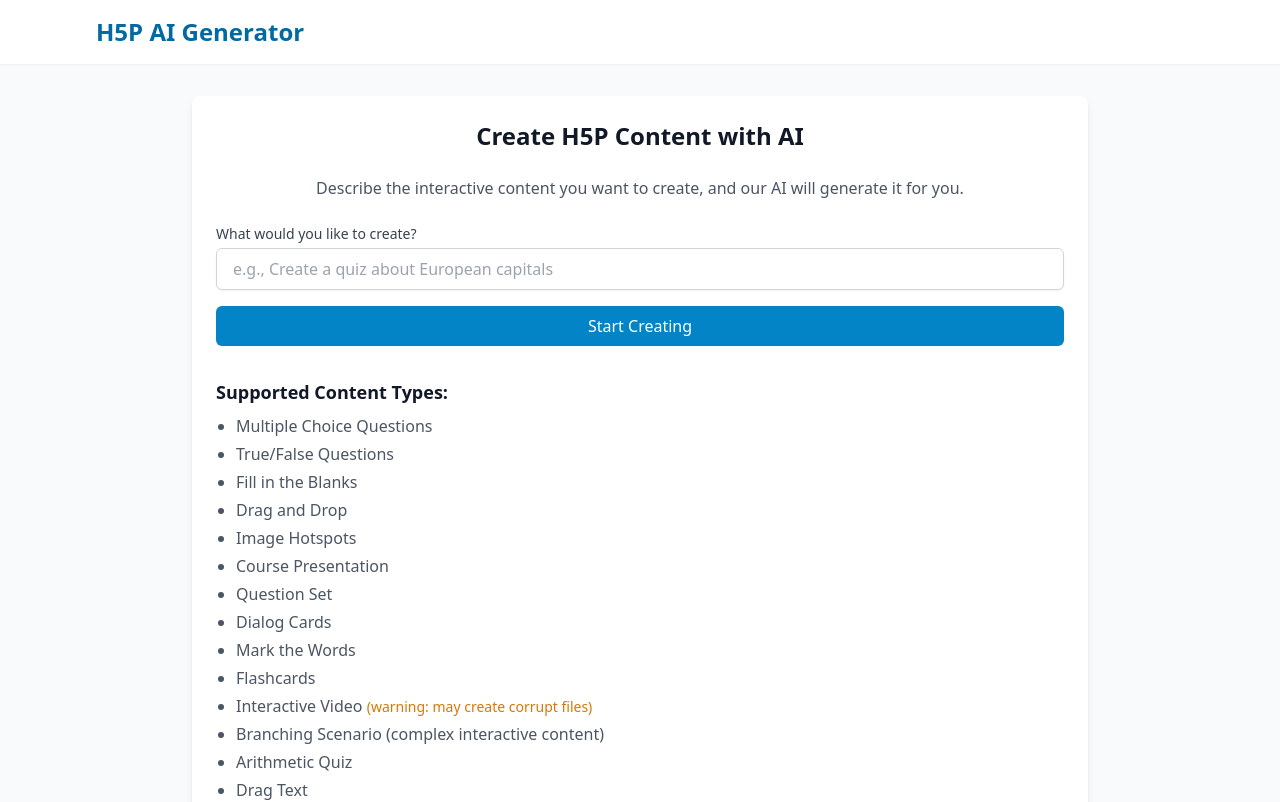
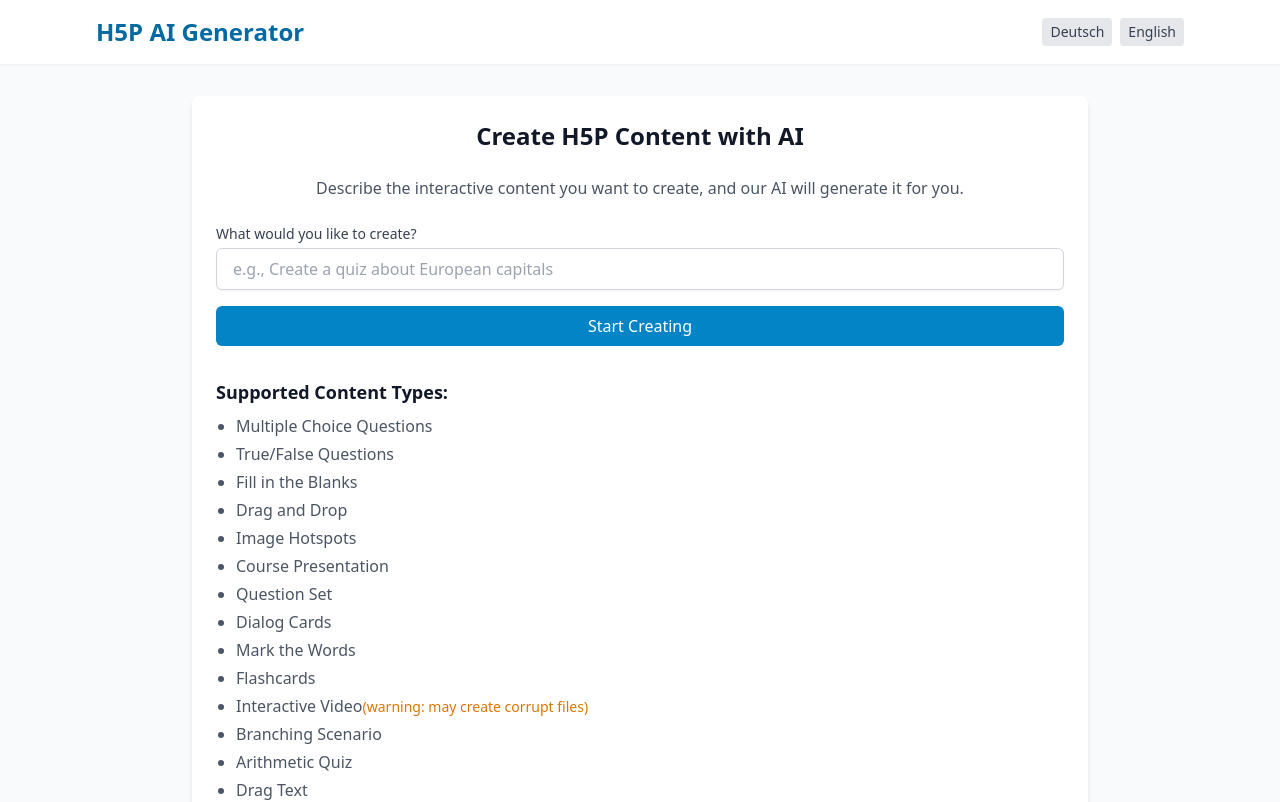
Before and after one commit to pascalkienast/H5P-AI-Generator, a Next.js app: page / in a window 1280 px wide. Shown: the top 802 px of the page. Built offline with nearby package versions, Linux system fonts and the light colour scheme.

Commit message:
multi lang

```diff
--- /dev/null
+++ b/components/LanguageSwitcher.js
@@ -0,0 +1,30 @@
+import { useTranslation } from 'react-i18next';
+
+export default function LanguageSwitcher() {
+  const { i18n } = useTranslation();
+
+  return (
+    <div className="flex gap-2">
+      <button
+        onClick={() => i18n.changeLanguage('de')}
+        className={`px-2 py-1 rounded text-sm ${
+          i18n.language === 'de'
+            ? 'bg-primary-600 text-white'
+            : 'bg-gray-200 text-gray-700 hover:bg-gray-300'
+        }`}
+      >
+        Deutsch
+      </button>
+      <button
+        onClick={() => i18n.changeLanguage('en')}
+        className={`px-2 py-1 rounded text-sm ${
+          i18n.language === 'en'
+            ? 'bg-primary-600 text-white'
+            : 'bg-gray-200 text-gray-700 hover:bg-gray-300'
+        }`}
+      >
+        English
+      </button>
+    </div>
+  );
+}
--- a/components/Layout.js
+++ b/components/Layout.js
@@ -1,6 +1,10 @@
 import Head from 'next/head';
+import { useTranslation } from 'react-i18next';
+import LanguageSwitcher from './LanguageSwitcher';
 
 export default function Layout({ children, title = 'H5P AI Generator' }) {
+  const { t } = useTranslation();
+
   return (
     <>
       <Head>
@@ -12,7 +16,10 @@
       <div className="min-h-screen flex flex-col">
         <header className="bg-white shadow-sm">
           <div className="container py-4">
-            <h1 className="text-2xl font-bold text-primary-700">H5P AI Generator</h1>
+            <div className="flex justify-between items-center">
+              <h1 className="text-2xl font-bold text-primary-700">{t('title')}</h1>
+              <LanguageSwitcher />
+            </div>
           </div>
         </header>
         <main className="flex-grow">
--- a/components/PreviewModule.js
+++ b/components/PreviewModule.js
@@ -1,6 +1,8 @@
 import { useState } from 'react';
+import { useTranslation } from 'react-i18next';
 
 export default function PreviewModule({ contentId, apiEndpoint }) {
+  const { t } = useTranslation();
   const [iframeLoading, setIframeLoading] = useState(true);
 
   const previewUrl = `${apiEndpoint}/h5p/play/${contentId}`;
@@ -9,14 +11,14 @@
   return (
     <div className="card">
       <div className="flex justify-between items-center mb-4">
-        <h2 className="text-xl font-semibold text-gray-800">Generated H5P Module</h2>
+        <h2 className="text-xl font-semibold text-gray-800">{t('generatedModule')}</h2>
         <a
           href={downloadUrl}
           target="_blank"
           rel="noopener noreferrer"
           className="btn-primary"
         >
-          Download H5P
+          {t('downloadH5P')}
         </a>
       </div>
 
--- a/pages/_app.js
+++ b/pages/_app.js
@@ -1,4 +1,5 @@
 import '../styles/globals.css';
+import '../utils/i18n';
 
 function MyApp({ Component, pageProps }) {
   return <Component {...pageProps} />;
--- a/pages/index.js
+++ b/pages/index.js
@@ -1,9 +1,11 @@
 import { useState, useEffect } from 'react';
+import { useTranslation } from 'react-i18next';
 import Layout from '../components/Layout';
 import ConversationUI from '../components/ConversationUI';
 import PreviewModule from '../components/PreviewModule';
 
 export default function Home() {
+  const { t } = useTranslation();
   const [messages, setMessages] = useState([]);
   const [isLoading, setIsLoading] = useState(false);
   const [error, setError] = useState(null);
@@ -133,13 +135,13 @@
   };
 
   return (
-    <Layout title="H5P AI Generator">
+    <Layout title={t('title')}>
       <div className="max-w-4xl mx-auto">
         {step === 'start' ? (
           <div className="card">
-            <h1 className="text-2xl font-bold text-center mb-6">Create H5P Content with AI</h1>
+            <h1 className="text-2xl font-bold text-center mb-6">{t('createContent')}</h1>
             <p className="text-gray-600 mb-6 text-center">
-              Describe the interactive content you want to create, and our AI will generate it for you.
+              {t('description')}
             </p>
 
             <form
@@ -154,50 +156,55 @@
             >
               <div>
                 <label htmlFor="prompt" className="block text-sm font-medium text-gray-700 mb-1">
-                  What would you like to create?
+                  {t('whatCreate')}
                 </label>
                 <input
                   type="text"
                   id="prompt"
                   name="prompt"
-                  placeholder="e.g., Create a quiz about European capitals"
+                  placeholder={t('placeholder')}
                   className="input"
                   required
                 />
               </div>
               <button type="submit" className="btn-primary w-full">
-                Start Creating
+                {t('startCreating')}
               </button>
             </form>
 
             <div className="mt-8">
-              <h2 className="text-lg font-semibold mb-2">Supported Content Types:</h2>
+              <h2 className="text-lg font-semibold mb-2">{t('supportedTypes')}</h2>
               <ul className="list-disc pl-5 space-y-1 text-gray-600">
-                <li>Multiple Choice Questions</li>
-                <li>True/False Questions</li>
-                <li>Fill in the Blanks</li>
-                <li>Drag and Drop</li>
-                <li>Image Hotspots</li>
-                <li>Course Presentation</li>
-                <li>Question Set</li>
-                <li>Dialog Cards</li>
-                <li>Mark the Words</li>
-                <li>Flashcards</li>
-                <li>Interactive Video <span className="text-amber-600 text-sm">(warning: may create corrupt files)</span></li>
-                <li>Branching Scenario (complex interactive content)</li>
-                <li>Arithmetic Quiz</li>
-                <li>Drag Text</li>
-                <li>Essay</li>
-                <li>Find the Hotspot</li>
-                <li>Audio</li>
-                <li>Accordion</li>
-                <li>Summary</li>
-                <li>Interactive Book <span className="text-amber-600 text-sm">(complex)</span></li>
+                <li>{t('contentTypes.multipleChoice')}</li>
+                <li>{t('contentTypes.trueFalse')}</li>
+                <li>{t('contentTypes.fillBlanks')}</li>
+                <li>{t('contentTypes.dragDrop')}</li>
+                <li>{t('contentTypes.imageHotspots')}</li>
+                <li>{t('contentTypes.coursePresentation')}</li>
+                <li>{t('contentTypes.questionSet')}</li>
+                <li>{t('contentTypes.dialogCards')}</li>
+                <li>{t('contentTypes.markWords')}</li>
+                <li>{t('contentTypes.flashcards')}</li>
+                <li>
+                  {t('contentTypes.interactiveVideo')}
+                  <span className="text-amber-600 text-sm">{t('warnings.corruptFiles')}</span>
+                </li>
+                <li>{t('contentTypes.branchingScenario')}</li>
+                <li>{t('contentTypes.arithmeticQuiz')}</li>
+                <li>{t('contentTypes.dragText')}</li>
+                <li>{t('contentTypes.essay')}</li>
+                <li>{t('contentTypes.findHotspot')}</li>
+                <li>{t('contentTypes.audio')}</li>
+                <li>{t('contentTypes.accordion')}</li>
+                <li>{t('contentTypes.summary')}</li>
+                <li>
+                  {t('contentTypes.interactiveBook')}
+                  <span className="text-amber-600 text-sm">{t('warnings.complex')}</span>
+                </li>
               </ul>
               <div className="mt-4 p-3 bg-blue-50 border border-blue-200 rounded-md">
                 <p className="text-sm text-blue-800">
-                  <span className="font-medium">Tips:</span> For most educational content, start with Multiple Choice or Question Set.
-                  Complex types like Branching Scenario or Interactive Video may require additional editing after generation.
+                  <span className="font-medium">{t('tips')}</span> {t('tipsContent')}
                 </p>
               </div>
             </div>
@@ -206,7 +213,7 @@
           <div className="grid grid-cols-1 gap-6">
             {(needsMoreInfo || isLoading) ? (
               <div className="card h-[500px]">
-                <h2 className="text-xl font-semibold mb-4">Conversation</h2>
+                <h2 className="text-xl font-semibold mb-4">{t('conversation')}</h2>
                 <div className="h-[calc(100%-2rem)]">
                   <ConversationUI
                     messages={messages}
@@ -222,8 +229,8 @@
                 <div className="flex items-center justify-center py-8">
                   <div className="w-full max-w-md">
                     <div className="mb-4 text-center">
-                      <h3 className="text-lg font-medium text-gray-900">Generating H5P Content</h3>
-                      <p className="mt-1 text-sm text-gray-500">Please wait while we create your interactive content...</p>
+                      <h3 className="text-lg font-medium text-gray-900">{t('generating')}</h3>
+                      <p className="mt-1 text-sm text-gray-500">{t('generatingDesc')}</p>
                     </div>
                     <div className="relative pt-1">
                       <div className="overflow-hidden h-2 mb-4 text-xs flex rounded bg-primary-200">
@@ -237,14 +244,14 @@
 
             {error && (
               <div className="bg-red-50 border border-red-200 text-red-700 px-4 py-3 rounded-md">
-                <p className="font-medium">Error</p>
+                <p className="font-medium">{t('error')}</p>
                 <p className="text-sm">{error}</p>
               </div>
             )}
 
             {step === 'preview' && contentId && (
               <div className="card">
-                <h2 className="text-xl font-semibold mb-4">Generated H5P Module</h2>
+                <h2 className="text-xl font-semibold mb-4">{t('generatedModule')}</h2>
                 <PreviewModule contentId={contentId} apiEndpoint={apiEndpoint} />
               </div>
             )}
--- /dev/null
+++ b/utils/i18n.js
@@ -0,0 +1,115 @@
+import i18n from 'i18next';
+import { initReactI18next } from 'react-i18next';
+import LanguageDetector from 'i18next-browser-languagedetector';
+
+const resources = {
+  de: {
+    translation: {
+      "title": "H5P AI Generator",
+      "createContent": "H5P-Inhalte mit KI erstellen",
+      "description": "Beschreiben Sie den interaktiven Inhalt, den Sie erstellen möchten, und unsere KI wird ihn für Sie generieren.",
+      "whatCreate": "Was möchten Sie erstellen?",
+      "placeholder": "z.B. Erstelle ein Quiz über europäische Hauptstädte",
+      "startCreating": "Erstellen starten",
+      "supportedTypes": "Unterstützte Inhaltstypen:",
+      "tips": "Tipps:",
+      "tipsContent": "Für die meisten Bildungsinhalte beginnen Sie am besten mit Multiple Choice oder Question Set. Komplexe Typen wie Branching Scenario oder Interactive Video erfordern möglicherweise zusätzliche Bearbeitung nach der Generierung.",
+      "conversation": "Konversation",
+      "generating": "H5P-Inhalt wird generiert",
+      "generatingDesc": "Bitte warten Sie, während wir Ihren interaktiven Inhalt erstellen...",
+      "error": "Fehler",
+      "generatedModule": "Generiertes H5P-Modul",
+      "downloadH5P": "H5P herunterladen",
+      "startNew": "Neue Generierung starten",
+      "send": "Senden",
+      "typeMessage": "Nachricht eingeben...",
+      "contentTypes": {
+        "multipleChoice": "Multiple Choice Fragen",
+        "trueFalse": "Wahr/Falsch Fragen",
+        "fillBlanks": "Lückentexte",
+        "dragDrop": "Drag and Drop",
+        "imageHotspots": "Bild-Hotspots",
+        "coursePresentation": "Kurspräsentation",
+        "questionSet": "Fragensammlung",
+        "dialogCards": "Dialogkarten",
+        "markWords": "Wörter markieren",
+        "flashcards": "Karteikarten",
+        "interactiveVideo": "Interaktives Video",
+        "branchingScenario": "Verzweigtes Szenario",
+        "arithmeticQuiz": "Arithmetik-Quiz",
+        "dragText": "Text ziehen",
+        "essay": "Aufsatz",
+        "findHotspot": "Hotspot finden",
+        "audio": "Audio",
+        "accordion": "Akkordeon",
+        "summary": "Zusammenfassung",
+        "interactiveBook": "Interaktives Buch"
+      },
+      "warnings": {
+        "corruptFiles": "(Warnung: kann beschädigte Dateien erzeugen)",
+        "complex": "(komplex)"
+      }
+    }
+  },
+  en: {
+    translation: {
+      "title": "H5P AI Generator",
+      "createContent": "Create H5P Content with AI",
+      "description": "Describe the interactive content you want to create, and our AI will generate it for you.",
+      "whatCreate": "What would you like to create?",
+      "placeholder": "e.g., Create a quiz about European capitals",
+      "startCreating": "Start Creating",
+      "supportedTypes": "Supported Content Types:",
+      "tips": "Tips:",
+      "tipsContent": "For most educational content, start with Multiple Choice or Question Set. Complex types like Branching Scenario or Interactive Video may require additional editing after generation.",
+      "conversation": "Conversation",
+      "generating": "Generating H5P Content",
+      "generatingDesc": "Please wait while we create your interactive content...",
+      "error": "Error",
+      "generatedModule": "Generated H5P Module",
+      "downloadH5P": "Download H5P",
+      "startNew": "Start New Generation",
+      "send": "Send",
+      "typeMessage": "Type your message...",
+      "contentTypes": {
+        "multipleChoice": "Multiple Choice Questions",
+        "trueFalse": "True/False Questions",
+        "fillBlanks": "Fill in the Blanks",
+        "dragDrop": "Drag and Drop",
+        "imageHotspots": "Image Hotspots",
+        "coursePresentation": "Course Presentation",
+        "questionSet": "Question Set",
+        "dialogCards": "Dialog Cards",
+        "markWords": "Mark the Words",
+        "flashcards": "Flashcards",
+        "interactiveVideo": "Interactive Video",
+        "branchingScenario": "Branching Scenario",
+        "arithmeticQuiz": "Arithmetic Quiz",
+        "dragText": "Drag Text",
+        "essay": "Essay",
+        "findHotspot": "Find the Hotspot",
+        "audio": "Audio",
+        "accordion": "Accordion",
+        "summary": "Summary",
+        "interactiveBook": "Interactive Book"
+      },
+      "warnings": {
+        "corruptFiles": "(warning: may create corrupt files)",
+        "complex": "(complex)"
+      }
+    }
+  }
+};
+
+i18n
+  .use(LanguageDetector)
+  .use(initReactI18next)
+  .init({
+    resources,
+    fallbackLng: 'de',
+    interpolation: {
+      escapeValue: false
+    }
+  });
+
+export default i18n;
```
Also changed, not shown: components/ConversationUI.js (+7 -5 lines), package.json (+10 -6 lines), 1 other file (tests, documents, lock files or other folders).
